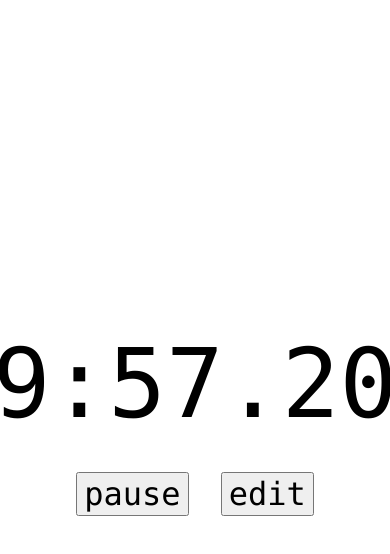
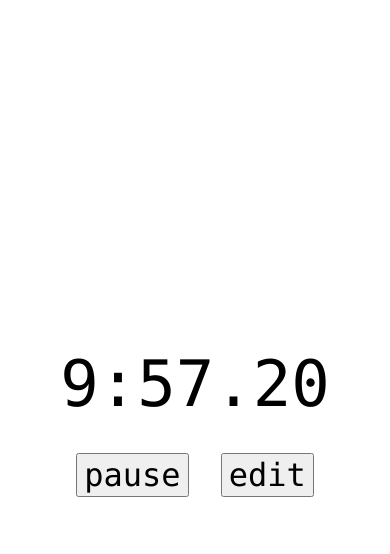
Before and after one commit to onsclom/fun-timer, a SvelteKit app: page / in a window 390 px wide. Both pictures are taken after a click on the input "start". Shown: the top 554 px of the page. Built offline with nearby package versions, Linux system fonts and the light colour scheme.

Commit message:
Fix mobile styling

```diff
--- a/src/routes/+page.svelte
+++ b/src/routes/+page.svelte
@@ -45,7 +45,7 @@ justify-content: center; align-items: center; gap: 1rem"
 >
 	{#if running}
 		<!-- playing view -->
-		<div style="font-size: 3rem">
+		<div style="font-size: 2rem">
 			{minute}:{pad(second)}.{pad(Math.floor((remainingTime % 1) * 100))}
 		</div>
 
@@ -71,7 +71,7 @@ justify-content: center; align-items: center; gap: 1rem"
 					s
 				</label>
 			</div>
-			<input type="submit" style="width: 4rem" value="start" />
+			<input type="submit" value="start" />
 		</form>
 	{/if}
 </div>
```
